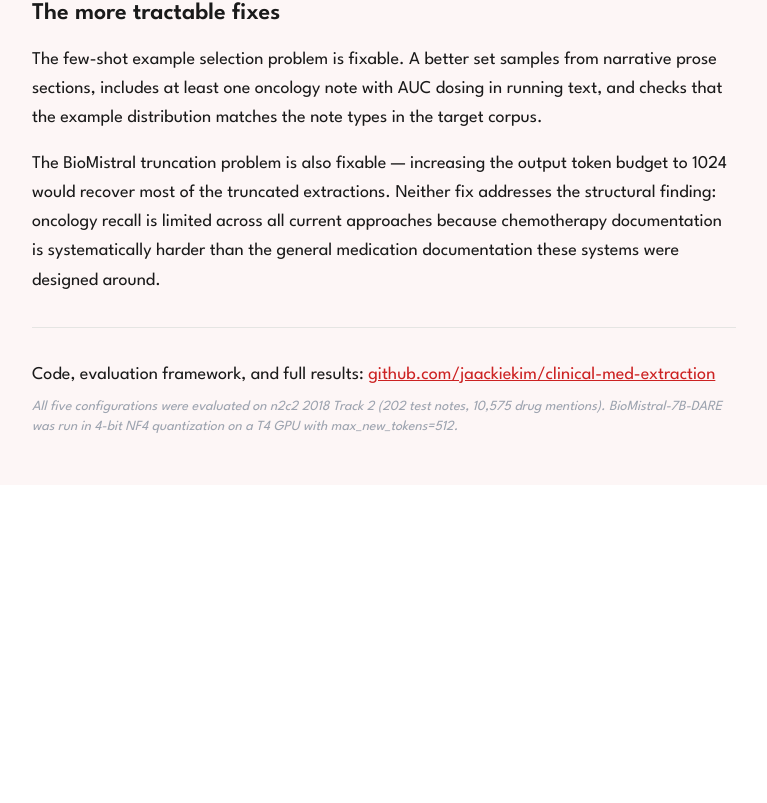
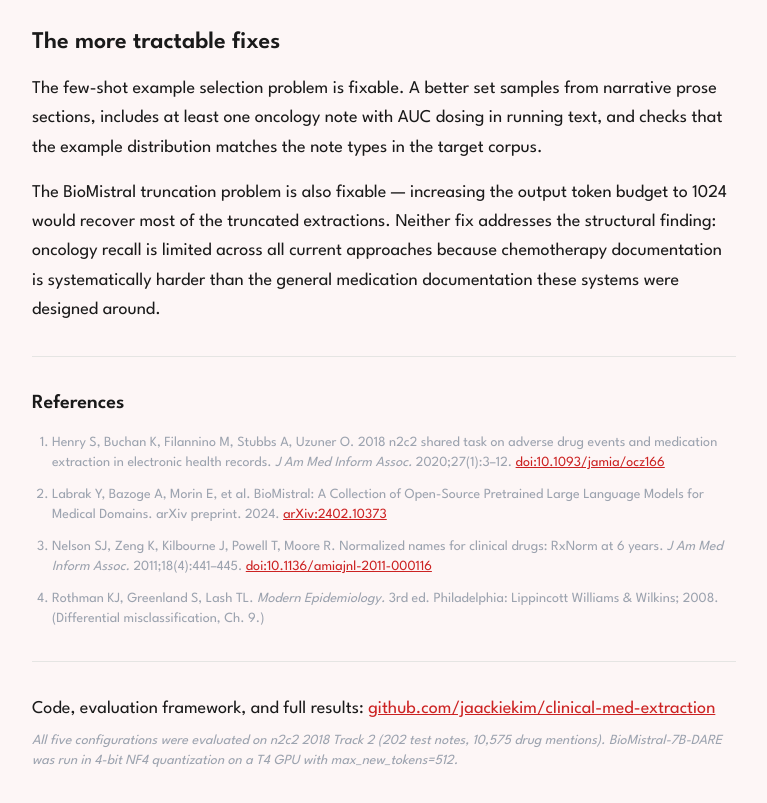
Before and after one commit to jaackiekim/jackiekim.me, a React (Vite) app: page /blog/medication-extraction-llm-evaluation in a window 1280 px wide. Shown: the part 3745-4548 px from the top of the page, without its empty margins (256-1023 px from the left). Before the commit the page ends 4230 px from the top, so only its background shows below. Built offline with nearby package versions, Linux system fonts and the light colour scheme.

Commit message:
references section to medication  post

```diff
--- a/src/components/MedicationExtractionPost.tsx
+++ b/src/components/MedicationExtractionPost.tsx
@@ -265,7 +265,7 @@ export default function MedicationExtractionPost() {
         A system with oncology recall of 0.30 isn't adding noise to your cohort. It's systematically undercounting it. The patients most likely to be missed are those whose documentation is most complex. Complex documentation tracks with complex disease. Complex disease tracks with worse outcomes. You've introduced selection bias at the data layer, and it won't appear anywhere in your aggregate extraction metrics.
       </p>
       <p className="mb-8">
-        Epidemiologists call this differential misclassification. It doesn't average out with more data. The question to ask before using any extraction system isn't "what's the F1 score." It's "for this drug class and this specific analysis, is this system's recall acceptable?"
+        Epidemiologists call this differential misclassification — when missingness is correlated with the outcome of interest, bias compounds rather than cancels. It doesn't average out with more data. The question to ask before using any extraction system isn't "what's the F1 score." It's "for this drug class and this specific analysis, is this system's recall acceptable?"
       </p>
 
       <h2 className={`text-2xl font-semibold mt-10 mb-4 ${heading}`}>The more tractable fixes</h2>
@@ -275,6 +275,37 @@ export default function MedicationExtractionPost() {
       <p className="mb-8">
         The BioMistral truncation problem is also fixable — increasing the output token budget to 1024 would recover most of the truncated extractions. Neither fix addresses the structural finding: oncology recall is limited across all current approaches because chemotherapy documentation is systematically harder than the general medication documentation these systems were designed around.
       </p>
+
+
+      <hr style={{ borderColor, margin: '2rem 0' }} />
+
+      <h2 className={`text-xl font-semibold mb-4 ${heading}`}>References</h2>
+      <ol className={`text-sm space-y-3 ${muted}`} style={{ listStyleType: 'decimal', paddingLeft: '1.25rem' }}>
+        <li>
+          Henry S, Buchan K, Filannino M, Stubbs A, Uzuner O. 2018 n2c2 shared task on adverse drug events and medication extraction in electronic health records.{' '}
+          <em>J Am Med Inform Assoc.</em> 2020;27(1):3–12.{' '}
+          <a href="https://doi.org/10.1093/jamia/ocz166" className={`underline ${link}`} target="_blank" rel="noopener noreferrer">
+            doi:10.1093/jamia/ocz166
+          </a>
+        </li>
+        <li>
+          Labrak Y, Bazoge A, Morin E, et al. BioMistral: A Collection of Open-Source Pretrained Large Language Models for Medical Domains. arXiv preprint. 2024.{' '}
+          <a href="https://arxiv.org/abs/2402.10373" className={`underline ${link}`} target="_blank" rel="noopener noreferrer">
+            arXiv:2402.10373
+          </a>
+        </li>
+        <li>
+          Nelson SJ, Zeng K, Kilbourne J, Powell T, Moore R. Normalized names for clinical drugs: RxNorm at 6 years.{' '}
+          <em>J Am Med Inform Assoc.</em> 2011;18(4):441–445.{' '}
+          <a href="https://doi.org/10.1136/amiajnl-2011-000116" className={`underline ${link}`} target="_blank" rel="noopener noreferrer">
+            doi:10.1136/amiajnl-2011-000116
+          </a>
+        </li>
+        <li>
+          Rothman KJ, Greenland S, Lash TL.{' '}
+          <em>Modern Epidemiology.</em> 3rd ed. Philadelphia: Lippincott Williams & Wilkins; 2008. (Differential misclassification, Ch. 9.)
+        </li>
+      </ol>
 
       <hr style={{ borderColor, margin: '2rem 0' }} />
 
```
